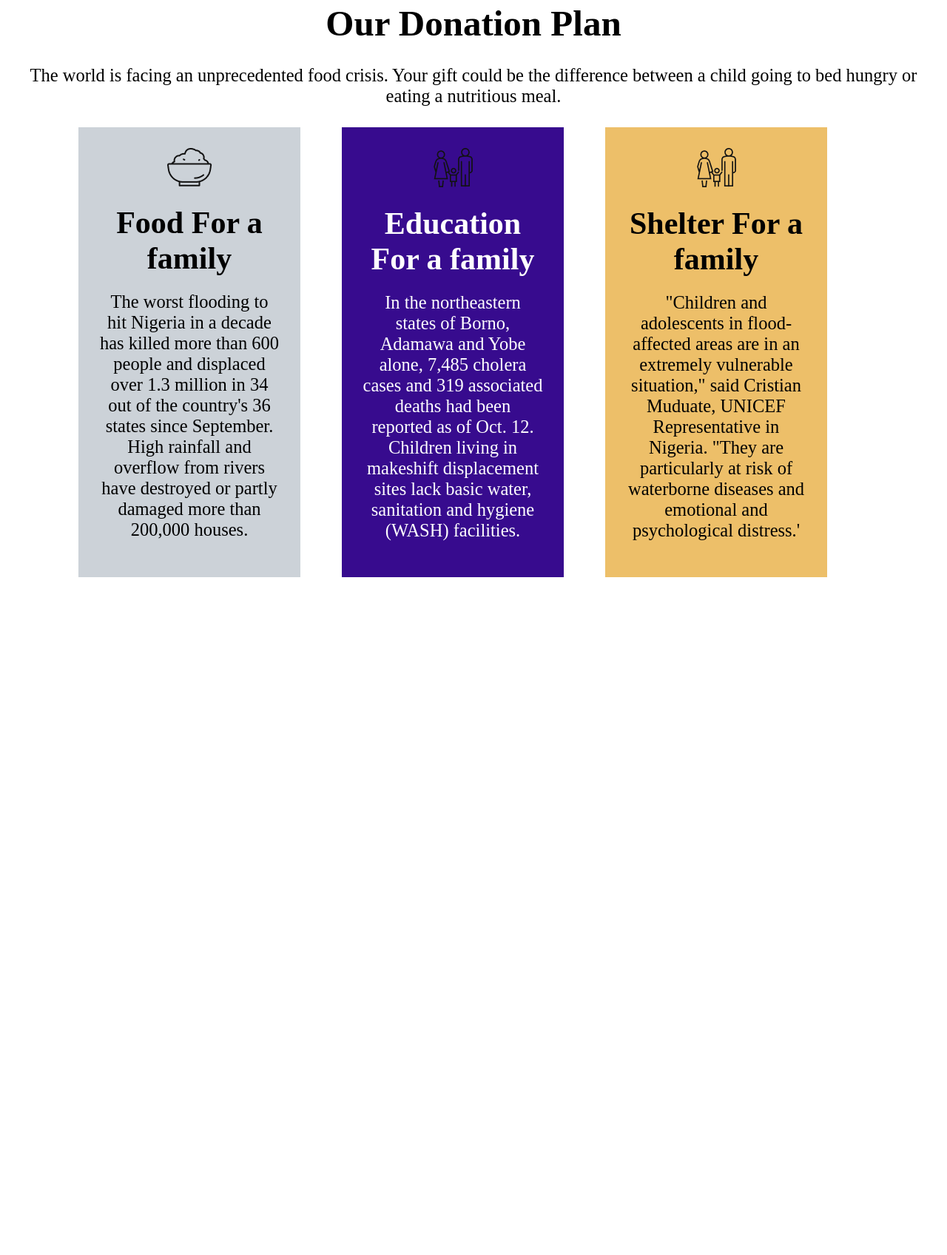
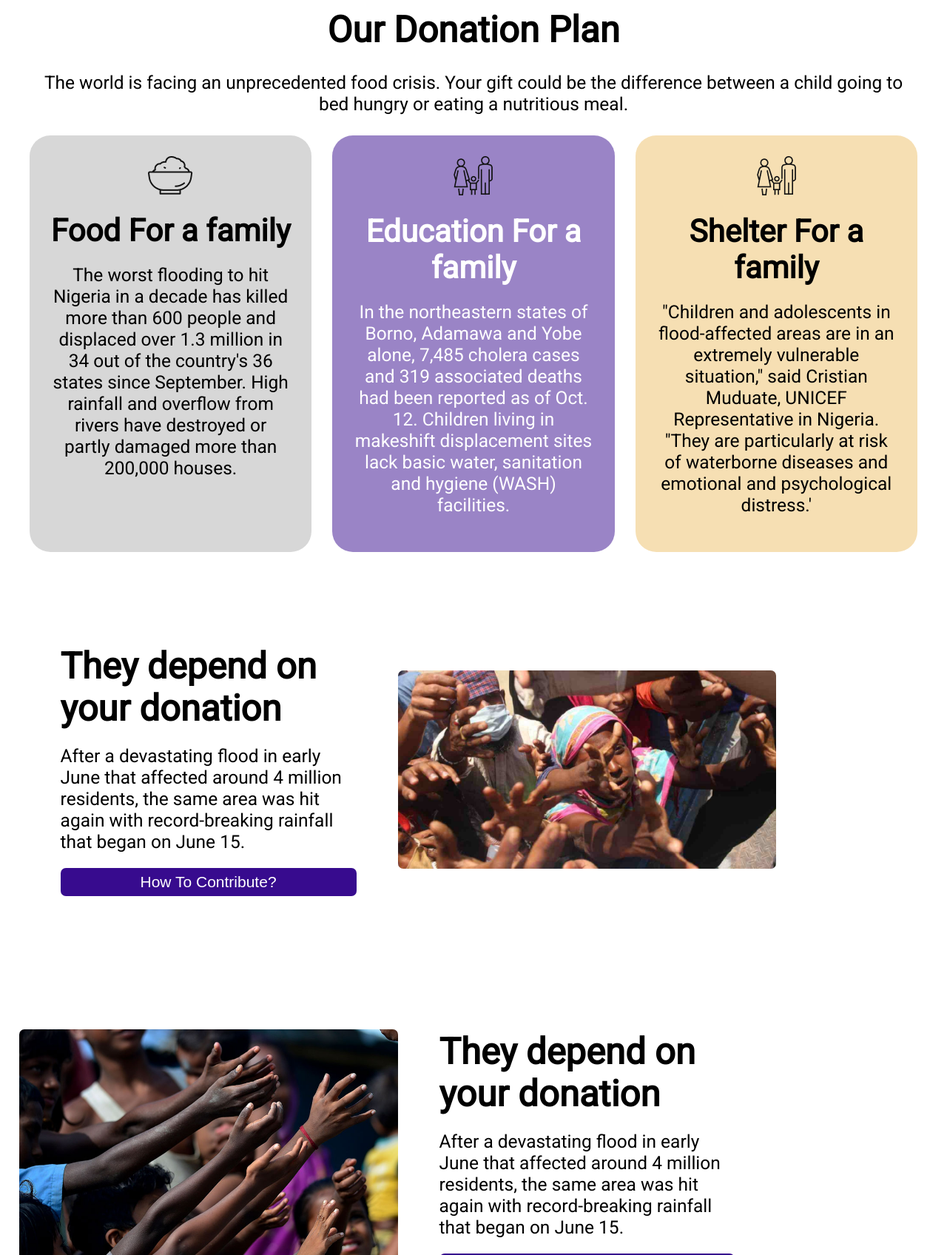
Before and after one commit to mohammadislamdeveloper365/donate-flood-victim, a plain HTML site: page index.html in a window 1280 px wide. Shown: the part 1104-2800 px from the top of the page at 74% size. Before the commit the page ends 1954 px from the top, so only its background shows below. Drawn offline with Linux system fonts and the light colour scheme.

Commit message:
feature: add body,footer and responsiveness

```diff
--- a/index.html
+++ b/index.html
@@ -6,6 +6,12 @@
     <meta name="viewport" content="width=device-width, initial-scale=1.0">
     <title>Donate Today</title>
     <link rel="shortcut icon" href="./icons/medicine.svg" type="image/x-icon">
+    <link rel="preconnect" href="https://fonts.googleapis.com">
+    <link rel="preconnect" href="https://fonts.gstatic.com" crossorigin>
+    <link href="https://fonts.googleapis.com/css2?family=Roboto&display=swap" rel="stylesheet">
+    <link rel="preconnect" href="https://fonts.googleapis.com">
+    <link rel="preconnect" href="https://fonts.gstatic.com" crossorigin>
+    <link href="https://fonts.googleapis.com/css2?family=Noto+Sans+Hanunoo&display=swap" rel="stylesheet">
     <link rel="stylesheet" href="./stylesheet/library.css">
     <link rel="stylesheet" href="./stylesheet/index.css">
 </head>
@@ -18,8 +24,8 @@
             The best charities that help flood victims are All Hands and Hearts and Direct Relief.
         </p>
     </header>
-    <main class="container-xs donate-body mb-5 text-center">
-        <section class="donate-amount-container">
+    <main class="container-xs donate-body mb-5 ">
+        <section class="donate-amount-container text-center">
             <h2 class="mb-2">Donate Today</h2>
             <p class="mb-3">
                 Every $1 you donate provides 2 meals. Those meals make it possible for a child to focus in school, for a mom to make it through her night
@@ -47,8 +53,8 @@
                 a child going to bed hungry or eating a nutritious meal.
             </p>
             <div class="mb-4">
-                <div class="row justify-content-center">
-                    <div class="donation-card col-sm-5 col-md-5 col-lg-4 col-x-lg-3 bg-secondary mb-5">
+                <div class="row justify-content-between">
+                    <div class="donation-card bg-secondary">
                         <span>
                             <img src="./icons/food.png" alt="food image" class="mb-3">
                         </span>
@@ -59,7 +65,7 @@
                             more than 200,000 houses.
                         </p>
                     </div>
-                    <div class="donation-card col-sm-5  col-md-5 col-lg-4 col-x-lg-3 bg-primary mb-5 text-white">
+                    <div class="donation-card middle bg-primary text-white">
                         <span>
                             <img src="./icons/shelter.png" alt="food image" class="mb-3">
                         </span>
@@ -69,7 +75,7 @@
                             Children living in makeshift displacement sites lack basic water, sanitation and hygiene (WASH) facilities.
                         </p>
                     </div>
-                    <div class="donation-card  col-sm-5 col-md-5 col-lg-4 col-x-lg-3 bg-info mb-5">
+                    <div class="donation-card bg-info ">
                         <span>
                             <img src="./icons/shelter.png" alt="food image" class="mb-3">
                         </span>
@@ -79,6 +85,50 @@
                         </p>
                     </div>
         </section>
+        <section class="donate-life row mb-5  align-items-center">
+            <div class="donate-life-description p-5 d-flex flex-column col-x-lg-5 ">
+                <h2 class="mb-3">
+                    They depend on your donation
+                </h2>
+                <p class="mb-3">
+                    After a devastating flood in early June that affected around 4 million residents, the same area was hit again with record-breaking rainfall that began on June 15.
+                </p>
+                <button class="btn btn-primary rounded-1">
+                    How To Contribute?
+                </button>
+            </div>
+
+            <div class="donate-life-img col-x-lg-5 ">
+                <img src="./images/donation8.jpg" class="rounded-1" alt="flood victim people image">
+            </div>
+        </section>
+
+        <section class="donate-life row mb-5  align-items-center">
+            <div class="donate-life-img col-x-lg-5 ">
+                <img src="./images/donation13.jpg" class="rounded-1" alt="flood victim people image">
+            </div>
+            <div class="donate-life-description p-5 d-flex flex-column col-x-lg-5 ">
+                <h2 class="mb-3">
+                    They depend on your donation
+                </h2>
+                <p class="mb-3">
+                    After a devastating flood in early June that affected around 4 million residents, the same area was hit again with record-breaking rainfall that began on June 15.
+                </p>
+                <button class="btn btn-primary rounded-1">
+                    How To Contribute?
+                </button>
+            </div>
+        </section>
+        <section class="donate-update mb-5 text-center">
+            <h2 class="mb-3">Get my updates</h2>
+            <p class="mb-3">Please contact us for any update. Your donation might bring happiness in their face</p>
+            <div class="donate-update-box d-flex  bg-info rounded-1">
+                <input type="text" class="bg-secondary" placeholder="email"><button class="btn btn-danger">Subscribe</button>
+            </div>
+        </section>
     </main>
+    <footer class="container-xs donate-footer text-center">
+        Be Humble
+    </footer>
 </body>
 </html>
--- a/stylesheet/index.css
+++ b/stylesheet/index.css
@@ -1,3 +1,6 @@
+body {
+    font-family: 'Roboto', sans-serif;
+}
 .donate-header {
     padding:15rem 32rem;
     background-image: url('../images/donation9.jpg');
@@ -31,13 +34,72 @@
     max-width:1200px;
     margin:auto;
 }
+
+.donate-card-container .row {
+    flex-wrap: nowrap;
+    flex-direction: column;
+    justify-content: space-between;
+}
+
 .donation-card {
+    width:100%;
     padding:2rem;
-    margin-right:4rem;
+    border-radius: 2rem;
+    margin-bottom: 2rem;
 }
+
+.donation-card.bg-primary {
+    background-color:rgb(55, 11, 142,0.5);
+}
+
+.donation-card.bg-secondary {
+    background-color: rgba(57, 58, 58, 0.2);
+}
+
+.donation-card.bg-info {
+    background-color: rgb(237, 191, 105,0.5);
+}
+
+.donate-card-container,.donate-life {
+    margin-bottom:5rem;
+}
+
+.donate-life-description {
+    padding:4rem 4rem;
+}
+.donate-life-img img {
+    width:100%;
+}
+
 .rounded-1 {
     border-radius:0.5rem;
 }
+
+.donate-update {
+    max-width: 800px;
+    margin:auto;
+    padding:5rem 4rem;
+}
+
+.donate-update-box {
+    padding:5rem 10rem;
+    background-color: rgb(237, 191, 105,0.5);
+}
+
+.donate-update-box input {
+    padding:0.5rem 1rem;
+    outline:none;
+    border:none;
+}
+
+.donate-footer {
+    background-color: black;
+    padding:5rem 10rem;
+    color:white;
+    font-size: 4rem;
+    font-family: 'Noto Sans Hanunoo', sans-serif;
+}
+
 @media only screen and (min-width:1px) {
     .donate-header {
         padding:15rem 8rem;
@@ -51,8 +113,19 @@
 }
 
 @media only screen and (min-width:768px) {
+
     .donate-header {
         padding:15rem 15rem;
+    }
+    .donation-card.middle {
+        margin:0 2rem;
+    }
+    .donate-card-container .row {
+        flex-direction: row;
+    }
+
+    .donation-card {
+        margin-bottom:0;
     }
 }
 @media only screen and (min-width:992px) {
--- a/stylesheet/library.css
+++ b/stylesheet/library.css
@@ -212,6 +212,10 @@ Button
     color:white;
 }
 
+.btn-danger {
+    background-color: var(--color-danger);
+    color:white;
+}
 
 /*
 ----------------
@@ -335,6 +339,9 @@ Display Value
     display:flex;
 }
 
+.flex-column {
+    flex-direction: column;
+}
 .d-block {
     display:block;
 }
@@ -388,6 +395,9 @@ Flex items Alignment
     justify-content: center;
 }
 
+.justify-content-between {
+    justify-content: space-between;
+}
 .align-items-end {
     align-items: flex-end;
 }
```
